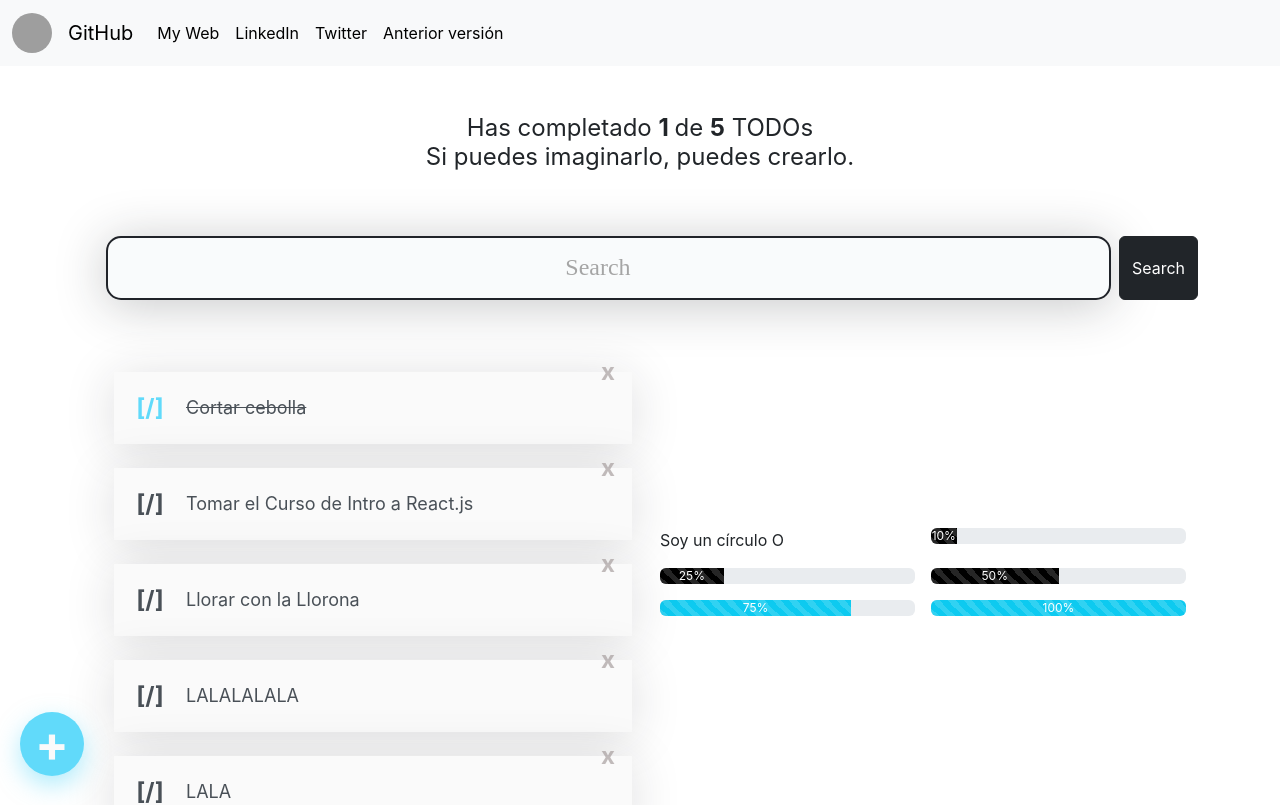
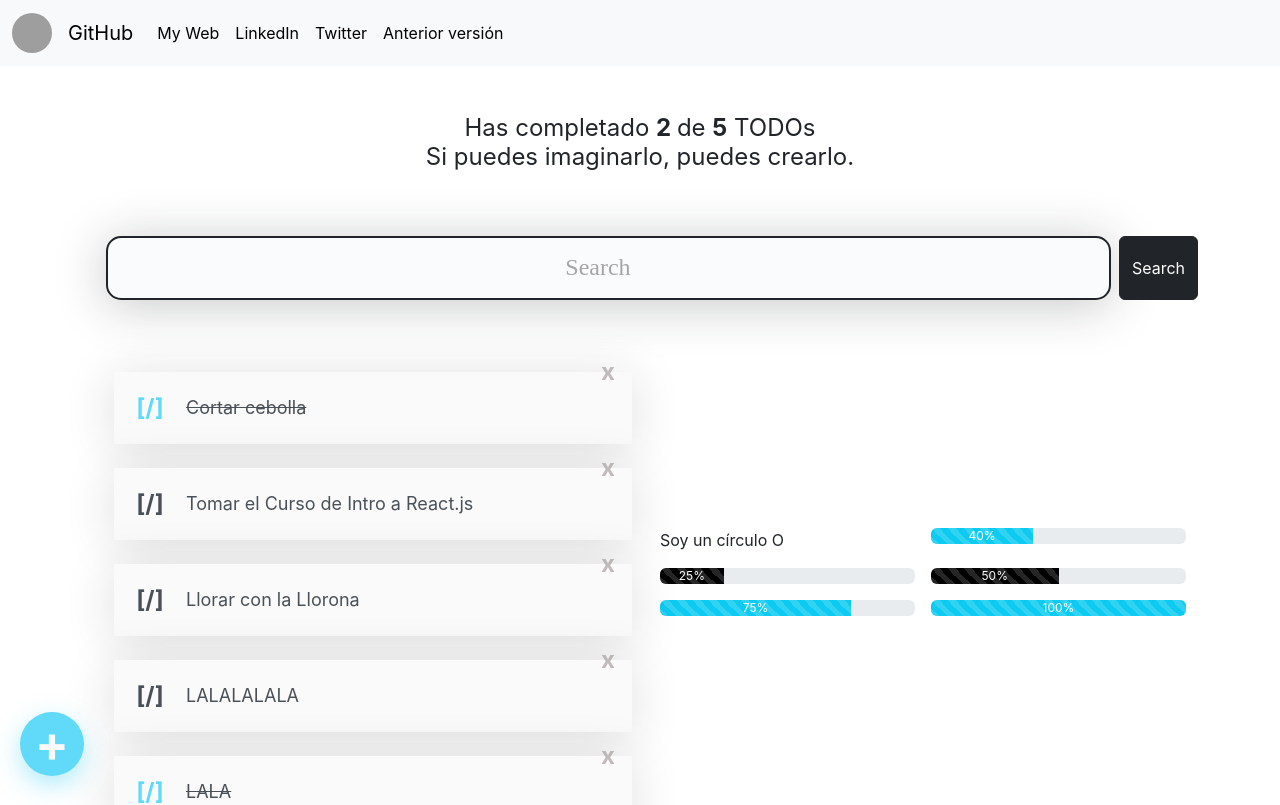
Before and after one commit to platzi/curso-react-intro, a React (Create React App) app: page / in a window 1280 px wide. Shown: the top 805 px of the page. Built offline with nearby package versions, Linux system fonts and the light colour scheme; grey boxes are pictures that could not be loaded.

Commit message:
Interactuando con los gráficos de barras se pueden manipular con toFixed()

```diff
--- a/src/App.js
+++ b/src/App.js
@@ -14,7 +14,7 @@ const defaultTodos = [
   { text: 'Tomar el Curso de Intro a React.js', completed: false },
   { text: 'Llorar con la Llorona', completed: false },
   { text: 'LALALALALA', completed: false },
-  { text: 'LALA', completed: false },
+  { text: 'LALA', completed: true },
 ];
 
 const frasesMotivacionales = [
@@ -63,6 +63,7 @@ function App() {
   }, []); // Este efecto se ejecutará una vez al montar el componente
 
 
+
   return (
     // Ract.Fragments = <> </>
     <>
@@ -86,7 +87,10 @@ function App() {
           completed={todo.completed}
         />))}
         </TodoList>
-        <Graficos/>
+        <Graficos
+          completed={completedTodos}
+          total={totalTodos}
+        />
       </div>
       <CreateTodoButton/>
       <Footer/>
@@ -96,6 +100,4 @@ function App() {
 
 
 
-
-
 export default App;
--- a/src/Graficos.jsx
+++ b/src/Graficos.jsx
@@ -1,12 +1,15 @@
 import React from 'react';
 
-function Graficos() {
+function Graficos({ total, completed, }) {
+
+  const res = (completed / total)*100;
+
   return (
     <section className="container mb-5">
       <div className="grafico1">Soy un círculo O</div>
 
       <div className="progress" role="progressbar" aria-label="Default striped example" aria-valuenow="10" aria-valuemin="0" aria-valuemax="100">
-        <div className="progress-bar progress-bar-striped bg-black" style={{ width: '10%' }}>10%</div>
+        <div className="progress-bar progress-bar-striped bg-info" style={{ width: `${res.toFixed(2)}%` }}>{ res }%</div>
       </div>
       <div className="progress" role="progressbar" aria-label="Success striped example" aria-valuenow="25" aria-valuemin="0" aria-valuemax="100">
         <div className="progress-bar progress-bar-striped bg-black" style={{ width: '25%' }}>25%</div>
```
